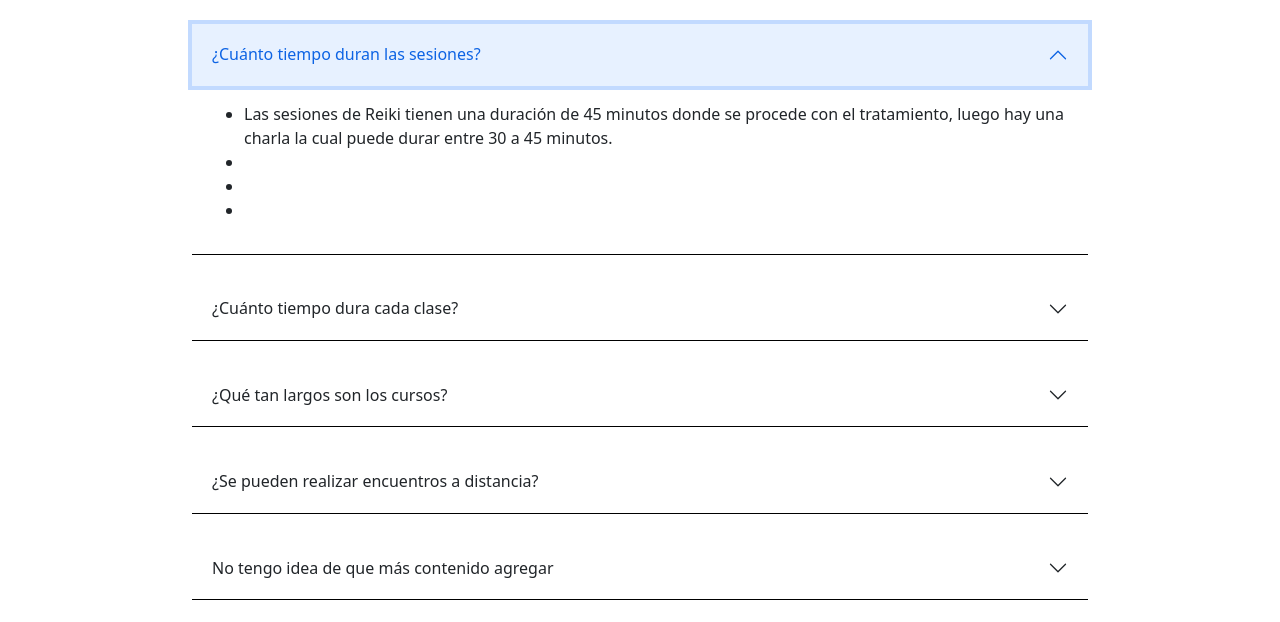
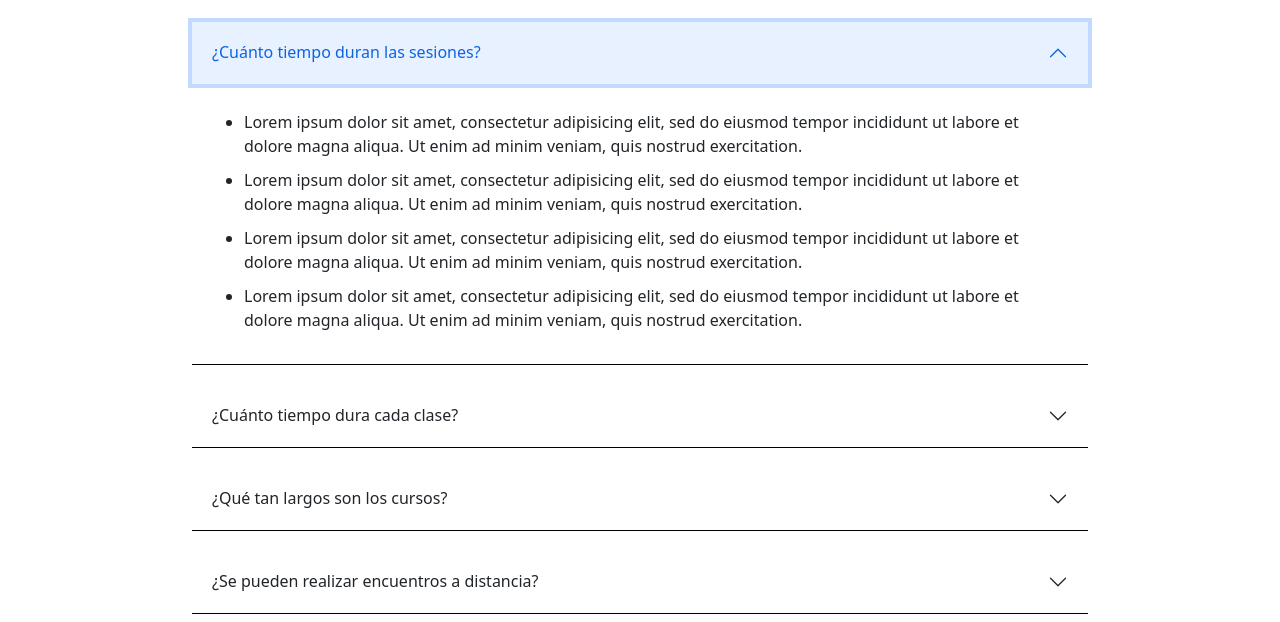
Before and after one commit to uspaz/CoderHouse, a website: page public/preguntas.html in a window 1280 px wide. Both pictures are taken after a click on the button "¿Cuánto tiempo duran las sesiones?". Shown: the part 178-800 px from the top of the page. Drawn offline with nearby package versions, Linux system fonts and the light colour scheme; a web font is replaced by a local one.

Commit message:
"Version 9 correcciones"

```diff
--- a/public/preguntas.html
+++ b/public/preguntas.html
@@ -50,11 +50,11 @@
             </h2>
             <div id="flush-collapseOne" class="accordion-collapse collapse" aria-labelledby="flush-headingOne" data-bs-parent="#accordionFlushExample">
               <div class="accordion-body">
-                <ul>
-                  <li>Las sesiones de Reiki tienen una duración de 45 minutos donde se procede con el tratamiento, luego hay una charla la cual puede durar entre 30 a 45 minutos.</li>
-                  <li></li>
-                  <li></li>
-                  <li></li>
+                <ul class="accordion__ul">
+                  <li class="accordion__ul--item">Lorem ipsum dolor sit amet, consectetur adipisicing elit, sed do eiusmod tempor incididunt ut labore et dolore magna aliqua. Ut enim ad minim veniam, quis nostrud exercitation.</li>
+                  <li class="accordion__ul--item">Lorem ipsum dolor sit amet, consectetur adipisicing elit, sed do eiusmod tempor incididunt ut labore et dolore magna aliqua. Ut enim ad minim veniam, quis nostrud exercitation.</li>
+                  <li class="accordion__ul--item">Lorem ipsum dolor sit amet, consectetur adipisicing elit, sed do eiusmod tempor incididunt ut labore et dolore magna aliqua. Ut enim ad minim veniam, quis nostrud exercitation.</li>
+                  <li class="accordion__ul--item">Lorem ipsum dolor sit amet, consectetur adipisicing elit, sed do eiusmod tempor incididunt ut labore et dolore magna aliqua. Ut enim ad minim veniam, quis nostrud exercitation.</li>
                 </ul>
               </div>
             </div>
@@ -64,7 +64,7 @@
               <button class="accordion-button collapsed" type="button" data-bs-toggle="collapse" data-bs-target="#flush-collapseTwo" aria-expanded="false" aria-controls="flush-collapseTwo">¿Cuánto tiempo dura cada clase?</button>
             </h2>
             <div id="flush-collapseTwo" class="accordion-collapse collapse" aria-labelledby="flush-headingTwo" data-bs-parent="#accordionFlushExample">
-              <div class="accordion-body">Todas las clases tienen una duración de una hora con un plazo extra para realizar preguntas y quitar dudas.</div>
+              <div class="accordion-body">Lorem ipsum dolor sit amet, consectetur adipisicing elit, sed do eiusmod tempor incididunt ut labore et dolore magna aliqua. Ut enim ad minim veniam, quis nostrud exercitation.</div>
             </div>
           </div>
           <div class="accordion-item">
@@ -85,7 +85,7 @@
           </div>
           <div class="accordion-item">
             <h2 class="accordion-header" id="flush-headingFifth">
-              <button class="accordion-button collapsed" type="button" data-bs-toggle="collapse" data-bs-target="#flush-collapseFifth" aria-expanded="false" aria-controls="flush-collapseFifth">No tengo idea de que más contenido agregar</button>
+              <button class="accordion-button collapsed" type="button" data-bs-toggle="collapse" data-bs-target="#flush-collapseFifth" aria-expanded="false" aria-controls="flush-collapseFifth">¿Puedo reembolzar mi dinero?</button>
             </h2>
             <div id="flush-collapseFifth" class="accordion-collapse collapse" aria-labelledby="flush-headingFifth" data-bs-parent="#accordionFlushExample">
               <div class="accordion-body">Placeholder content for this accordion, which is intended to demonstrate the <code>.accordion-flush</code> class. This is the third item's accordion body. Nothing more exciting happening here in terms of content, but just filling up the space to make it look, at least at first glance, a bit more representative of how this would look in a real-world application.</div>
--- a/scss/views/_nosotros.scss
+++ b/scss/views/_nosotros.scss
@@ -18,6 +18,10 @@
     }
     .first{
       .container-fluid{
+        .container__text{
+          font-size: 18px;
+          padding: 0px;
+        }
         .video{
             width: 100%;
             height: 300px;
@@ -84,6 +88,10 @@
         width: 95%;
         margin: 0px auto;
         .container-fluid{
+          .container__text{
+            font-size: 20px;
+            padding: 15px 15px 0px;
+          }
           .video{
             height: 35em;
           }
@@ -103,6 +111,9 @@
         width: 80%;
         margin: 0px auto;
         .container-fluid{
+          .container__text{
+            font-size: 22px;
+          }
           .video{
             height: 31em;
           }
--- a/scss/views/_preguntas.scss
+++ b/scss/views/_preguntas.scss
@@ -28,7 +28,7 @@
         font-size: 28px;
       }
       .accordion{
-        height: 600px;
+        height: 1000px;
         grid-column: 1 / 2;
         grid-row: 2 / 3;
         display: flex;
@@ -44,6 +44,15 @@
           .accordion-header{
             .accordion-button{
               height: 62px;
+            }
+          }
+          .accordion-collapse{
+            .accordion-body{
+              .accordion__ul{
+                .accordion__ul--item{
+                  margin: 10px 0px;
+                }
+              }
             }
           }
         }
@@ -77,6 +86,9 @@
         .main__title{
           font-size: 32px;
         }
+        .accordion{
+          height: 850px;
+        }
       }
     }
   }
@@ -85,6 +97,11 @@
 @media only screen and (min-width: 600px){
   .main__questions{
     .main__container{
+      .article__container{
+        .accordion{
+          height: 750px;
+        }
+      }
       .aside__container{
         padding: 30px 0px;
         .aside__item{
@@ -98,6 +115,11 @@
 @media only screen and (min-width: 768px){
   .main__questions{
     .main__container{
+      .article__container{
+        .accordion{
+          height: 650px;
+        }
+      }
       .aside__container{
         padding: 20px 0px;
         .aside__item{
```
Also changed, not shown: public/nosotros.html (+1 -1 lines), styles/main.css.
